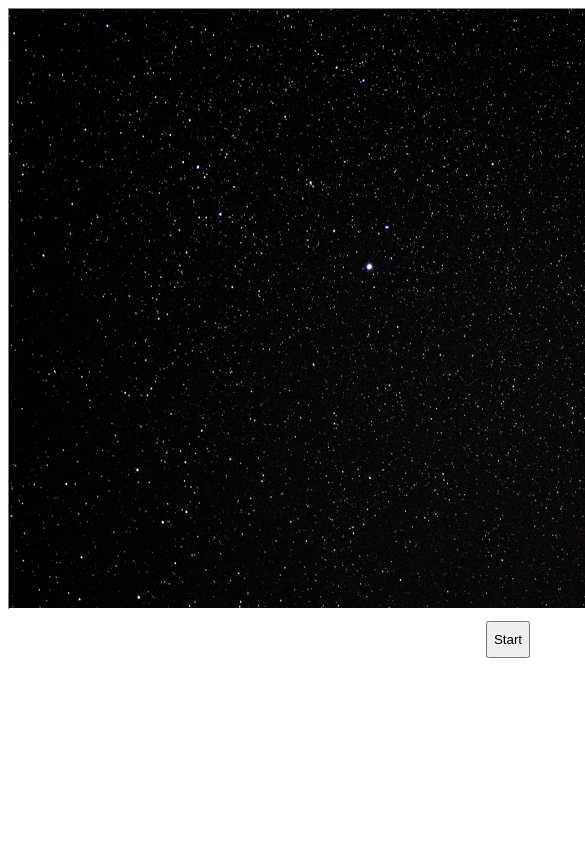
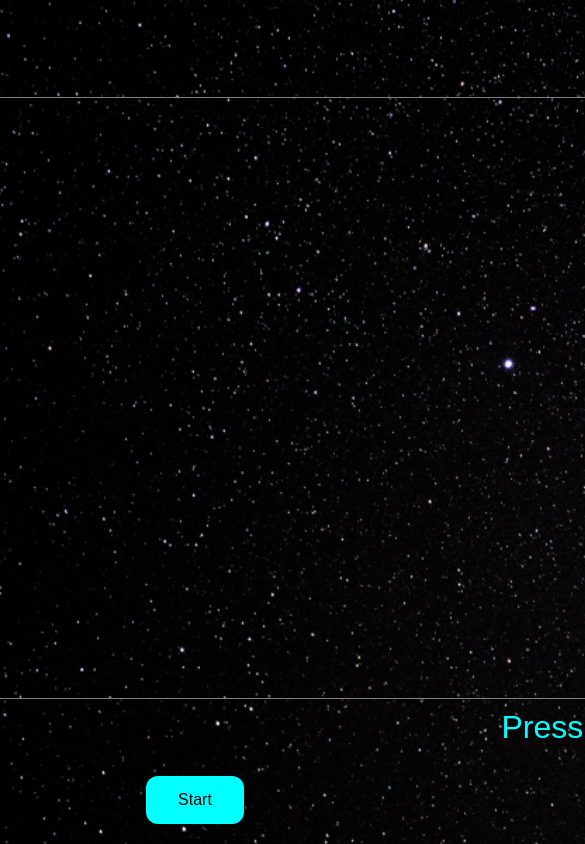
Before and after one commit to ValmirBP/Typescript_Arkanoid, a website built with Parcel: page src/index.html in a window 390 px wide. Shown: the top 844 px of the page, 585 px wide, since content can reach past the window. Built offline with nearby package versions, Linux system fonts and the light colour scheme.

Commit message:
added prettified css, ajusted  paddle to  be centered  on my actual screen "not responsive for now"

```diff
--- a/src/index.html
+++ b/src/index.html
@@ -4,19 +4,16 @@
   <meta charset="UTF-8" />
   <title>Typescript App</title>
   <link rel="stylesheet" href="styles.css">
-
 </head>
 <body>
   <div id="main" class="main">
     <canvas id="playField" width="1000" height="600"></canvas>
-    <img id="background" src="./images/background.png"></img>
     <div id="display">
       <div id="score"></div>
-      <button id="start">Start</button>
       <div id="info">Press Start!</div>
     </div>
-    </div>
-    <script src="./index.ts" type="module"></script>
-
+    <button id="start">Start</button>
+  </div>
+  <script src="./index.ts" type="module"></script>
 </body>
 </html>
--- a/src/index.ts
+++ b/src/index.ts
@@ -44,7 +44,6 @@ function gameLoop(
     ball:Ball,
     collision:Collision
 ) {
-    console.log("draw")
     view.clear()
     view.drawBricks(bricks)
     view.drawSprite(paddle)
--- a/src/setup.ts
+++ b/src/setup.ts
@@ -21,7 +21,7 @@ export const BRICK_HEIGHT = canvas
   : 30;
 export const PADDLE_WIDTH = 150;
 export const PADDLE_HEIGHT = 25;
-export const PADDLE_STARTX = 450;
+export const PADDLE_STARTX = 425;
 export const PADDLE_SPEED = 10;
 export const BALL_SPEED = 5;
 export const BALL_SIZE = 20;
--- a/src/styles.css
+++ b/src/styles.css
@@ -3,39 +3,67 @@
   --height: 650px;
 }
 
+body {
+  margin: 0;
+  display: flex;
+  justify-content: center;
+  align-items: center;
+  height: 100vh;
+  background-image: url('./images/background.png');
+  background-size: cover;
+  font-family: Arial, Helvetica, sans-serif;
+}
+
 #main {
   position: relative;
-    width: 1000px;
-    margin: 0 auto;
   width: var(--width);
   height: var(--height);
   font-size: 32px;
-    font-family: Arial, Helvetica, sans-serif;
+  text-align: center;
 }
 
 canvas {
-    position: absolute;
-    left: 0;
-    top: 0;
+  display: block;
+  margin: 0 auto;
+  border: 1px solid grey;
   z-index: 10;
-    border-top: 1px solid grey;
-    border-left: 1px solid grey;
-    border-right: 1px solid grey;
-    margin-bottom: 30px;
 }
 
 #display {
-    position: absolute;
-    bottom: 0;
   display: flex;
   justify-content: space-between;
-    width: var(--width);
+  padding: 10px;
+  box-sizing: border-box;
 }
 
-  #score,
-  #info {
+#score, #info {
   width: 200px;
+  text-align: center;
+}
+#info
+{
+  color: aqua;
 }
 
-    #score
-    { color: green;}
+#score {
+  color: aqua;
+}
+
+#start {
+  background-color:aqua;
+  border: none;
+  color: black;
+  padding: 15px 32px;
+  text-align: center;
+  text-decoration: none;
+  display: inline-block;
+  font-size: 16px;
+  margin: 20px auto;
+  cursor: pointer;
+  border-radius: 12px;
+  transition: background-color 0.3s ease;
+}
+
+#start:hover {
+  background-color: azure;
+}
```
Also changed, not shown: dist/index.html. Lines whose indentation alone changed are shown as unchanged.
